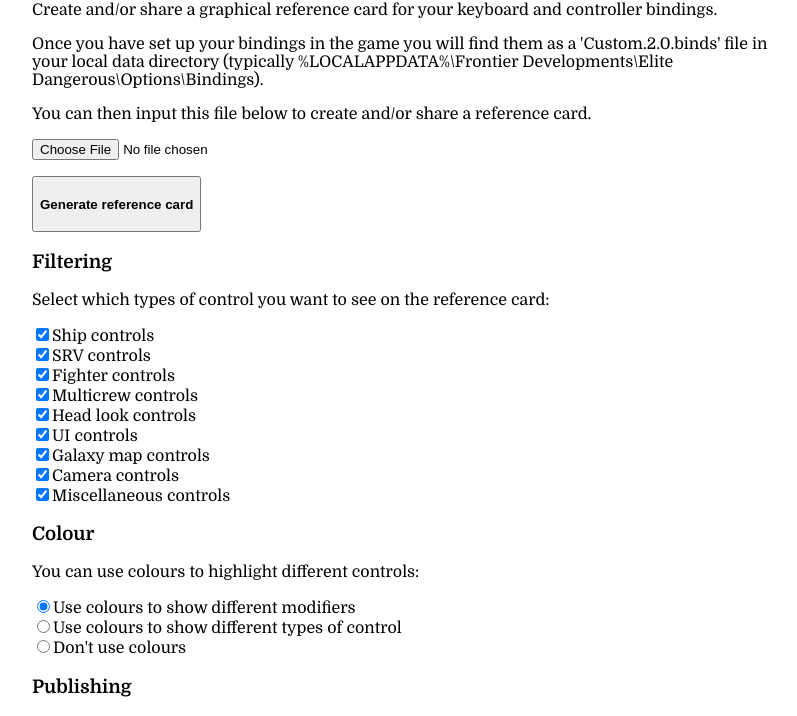
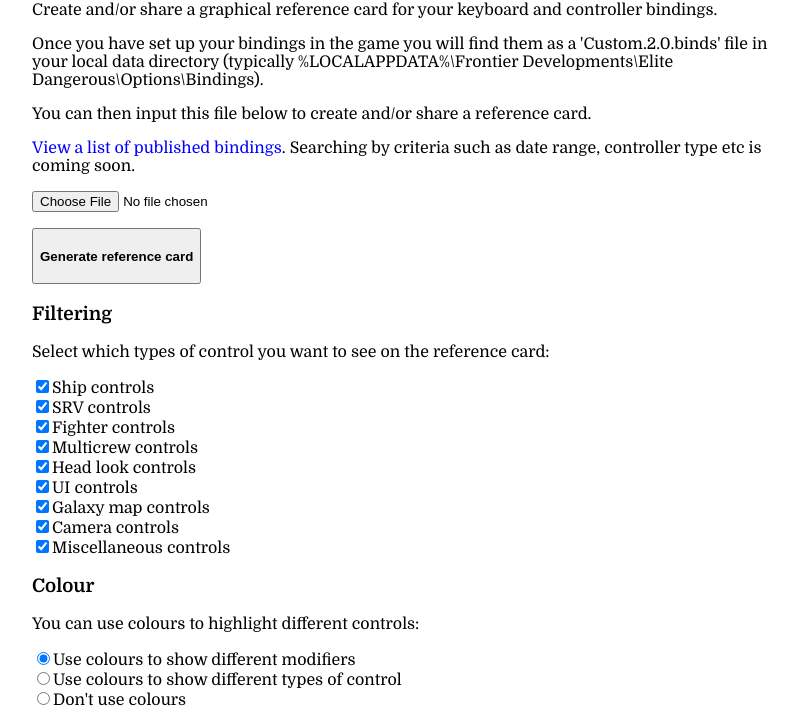
Before and after one commit to richardbuckle/EDRefCard, a plain HTML site: page www/index.html in a window 1280 px wide. Shown: the part 79-795 px from the top of the page, without its empty margins (238-1035 px from the left). Drawn offline with Linux system fonts and the light colour scheme.

Commit message:
Add link to `list`

```diff
--- a/www/index.html
+++ b/www/index.html
@@ -19,6 +19,8 @@
         Once you have set up your bindings in the game you will find them as a 'Custom.2.0.binds' file in your local data directory (typically %LOCALAPPDATA%\Frontier Developments\Elite Dangerous\Options\Bindings).
         <p />
         You can then input this file below to create and/or share a reference card.
+        <p/>
+        <a href="/list">View a list of published bindings</a>. Searching by criteria such as date range, controller type etc is coming soon.
         <p/>
         <form id="uploadbindings" enctype="multipart/form-data" method="post" action="scripts/bindings.py">
           <input id="fileupload" name="bindings" type="file" accept=".binds" required />
```
